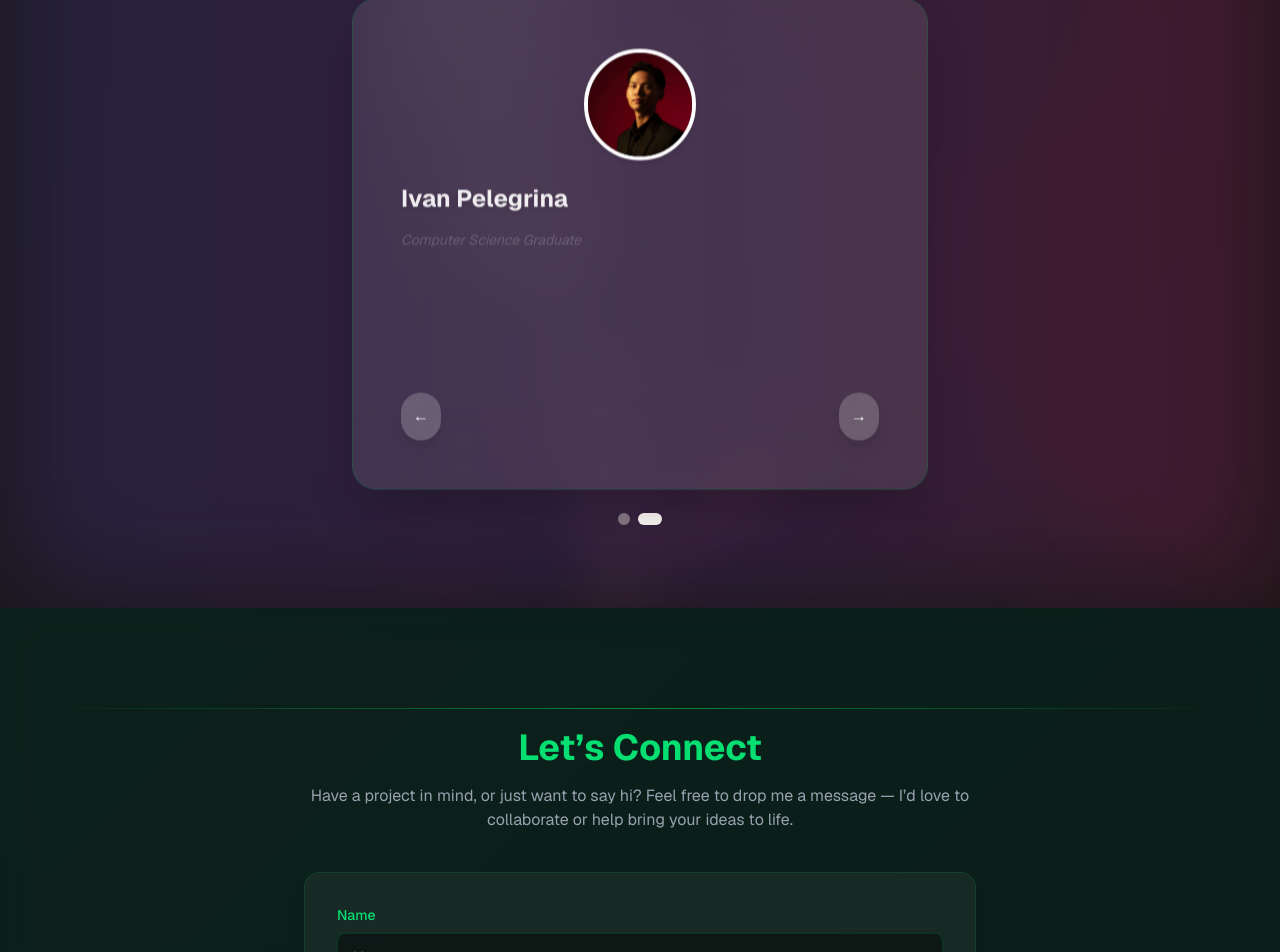
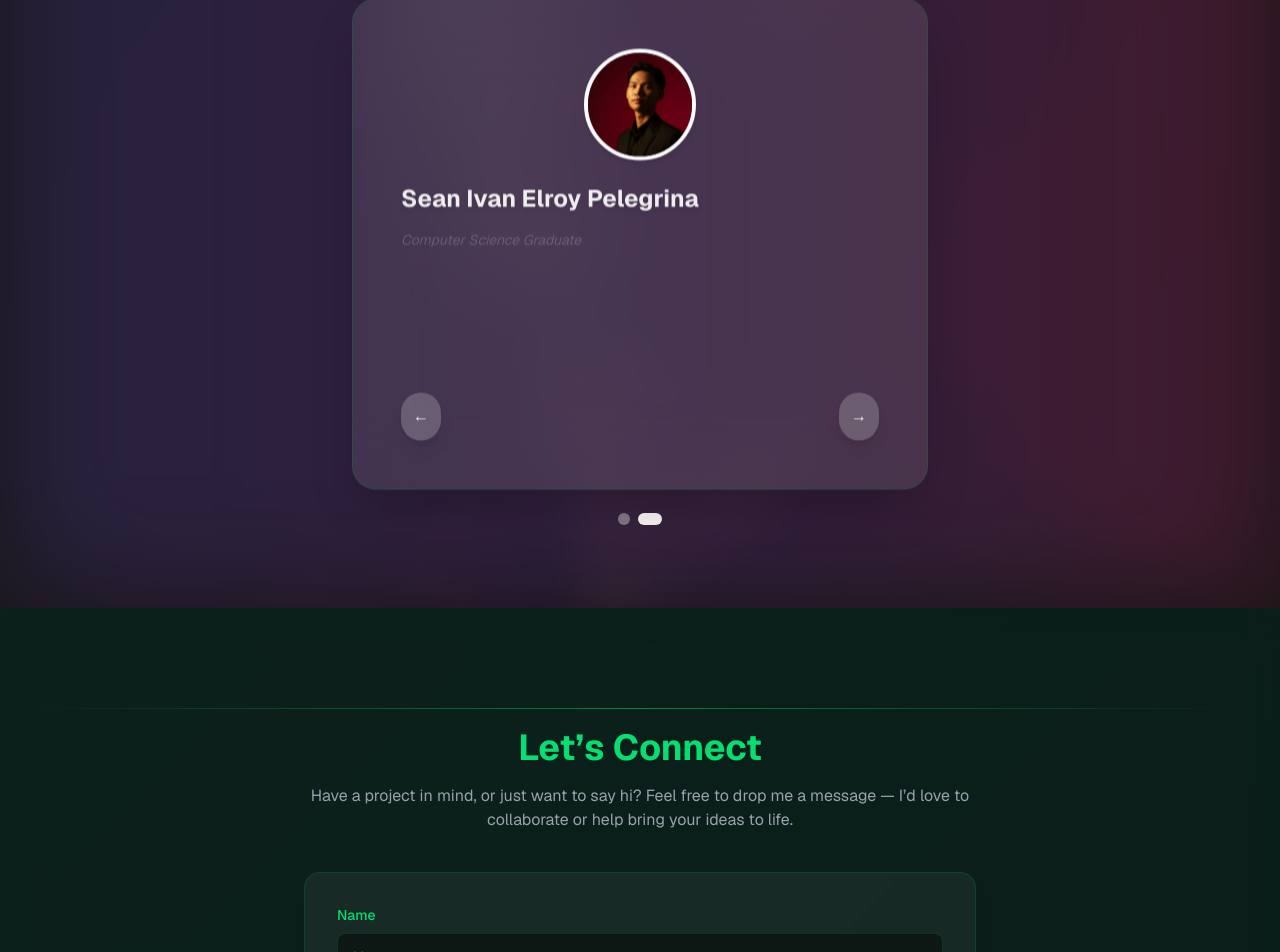
Before and after one commit to norielgecolea/norielgecolea.github.io, a Next.js app: page / in a window 1280 px wide. Shown: the part 3227-4179 px from the top of the page. Built offline with nearby package versions, Linux system fonts and the light colour scheme.

Commit message:
ivan Name

```diff
--- a/src/app/Testimonial.tsx
+++ b/src/app/Testimonial.tsx
@@ -11,7 +11,7 @@ const testimonials = [
         quote: "Noriel Gecolea made our LSPU Training Request Portal incredibly easy to access and navigate, ensuring everything was clear. He communicates efficiently, works diligently to make sure everything runs smoothly.",
     },
     {
-        name: "Ivan Pelegrina",
+        name: "Sean Ivan Elroy Pelegrina",
         role: "Computer Science Graduate",
         image: "/ivan.jpg",
         quote: "I love how seamless and intuitive the spam detection system is. The front-end is clean, responsive, and easy to use—great work by Noriel!",
```
